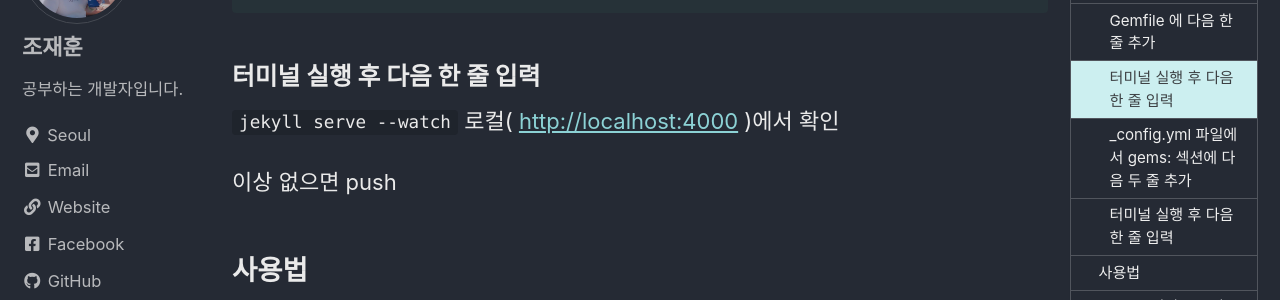
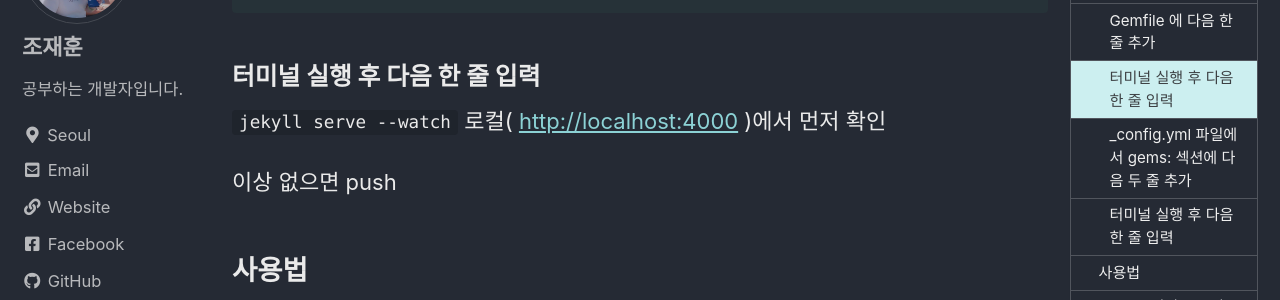
Before and after one commit to joft-ware/joft-ware, a Jekyll site: the page built from _posts/2021-01-15-add-toc-on.md, in a window 1280 px wide and 900 px high, scrolled down 834 px. Shown: the part 152-452 px from the top of the window. Built offline with Jekyll 4.4.1, drawn with Linux system fonts in a browser that asks for light colours; cached includes are drawn as plain includes; a script that is not in the unit is left out; comment, search, counter and statistics services are not loaded.

Commit message:
20210118
Signed-off-by: joft-ware <zxc91911003@gmail.com>

````diff
--- a/_posts/2021-01-15-add-toc-on.md
+++ b/_posts/2021-01-15-add-toc-on.md
@@ -11,10 +11,7 @@ categories:
 # TOC
 > Table Of Contents
 
-
 블로그에 목차를 달아주는 Jekyll Plugin
-
-
 ## 설치
 ###  `Gemfile` 에 다음 한 줄 추가
 `gem 'jekyll-toc'`
@@ -27,7 +24,7 @@ plugins:
 ```
 ### 터미널 실행 후 다음 한 줄 입력
 `jekyll serve --watch`
-로컬( <http://localhost:4000> )에서 확인
+로컬( <http://localhost:4000> )에서 먼저 확인
 
 이상 없으면 push
 ## 사용법
@@ -72,7 +69,7 @@ toc:
       type: posts
     values:
       toc: true
-			toc_sticky: true
+	toc_sticky: true
 ```
 ### `toc` 목차 이름 수정하기
 `_config.yml` 파일  `defaults:` 섹션 수정
@@ -82,11 +79,9 @@ toc:
       type: posts
     values:
       toc: true
-			toc_sticky: true
-			toc_label: "Contents"
+	toc_sticky: true
+	toc_label: "Contents"
 ```
 > References: <br/>
-> <https://blog.webjeda.com/jekyll-toc/>
-> <br>
->
+> <https://blog.webjeda.com/jekyll-toc/> <br>
 > <https://github.com/toshimaru/jekyll-toc>
````
